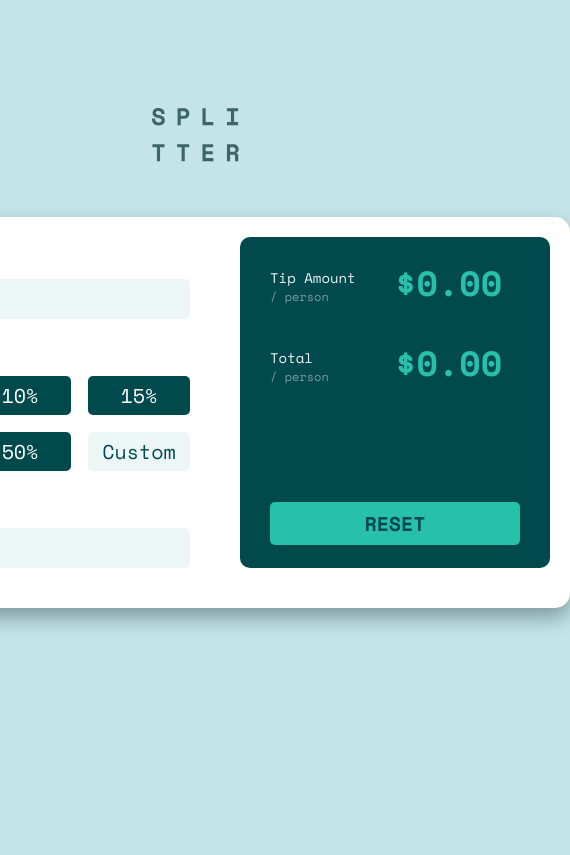
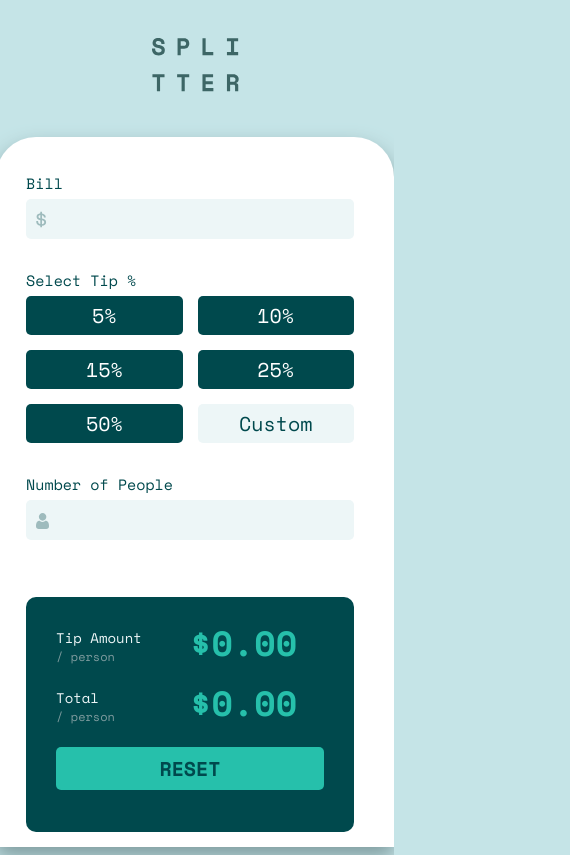
Before and after one commit to chris-base/Tip-Calculator-App, a plain HTML site: page index.html in a window 390 px wide. Shown: the whole page, 570 px wide, since content can reach past the window. Drawn offline with nearby package versions, Linux system fonts and the light colour scheme.

Commit message:
added mobile layout

```diff
--- a/styles.scss
+++ b/styles.scss
@@ -14,7 +14,7 @@ body {
 }
 
 .main-sections {
-	margin: 20px 20px 10px 30px;
+	margin: 0 20px 0 0;
 }
 
 .input-section {
@@ -39,6 +39,7 @@ body {
 	background-color: $White;
 	border-radius: 15px;
 	box-shadow: 0 10px 20px $Dark-grayish-cyan-two;
+	padding: 20px 20px 10px 30px;
 }
 
 .input-container-bill-number-of-people {
@@ -84,7 +85,8 @@ body {
 #main-output-container {
 	background-color: $Very-dark-cyan;
 	border-radius: 10px;
-	margin-bottom: 40px;
+	margin-bottom: 30px;
+	margin-top: 10px;
 }
 
 #tip-amount-total-text-container {
@@ -117,7 +119,7 @@ body {
 }
 
 #reset-button-container {
-	margin: 75px 30px 15px 30px;
+	margin: 70px 30px 40px 30px;
 }
 
 #reset-button {
@@ -133,3 +135,55 @@ body {
 	color: $Very-dark-cyan;
 	cursor: pointer;
 }
+
+@media (max-width: 850px) {
+
+	#app-container {
+		width: 550px;
+	}
+
+}
+
+@media (max-width: 600px) {
+
+	#logo-container {
+		margin-top: 30px;
+	}
+
+	#app-container {
+		width: 93%;
+		height: 690px;
+		margin: 40px 0px 0px 0px;
+		border-radius: 40px 40px 0px 0px;
+		grid-template-columns: 100%;
+		padding-bottom: 0;
+	}
+
+	#main-output-container {
+		margin: 0px 20px 0px 0;
+		height: 94%;
+	}
+
+	.main-sections {
+		margin-bottom: -30px;
+	}
+
+	#reset-button-container {
+		margin: 0px 30px 0px 30px;
+	}
+
+	#select-tip-buttons-container {
+		grid-template-columns: 50% 50%;
+		gap: 15px;
+		margin-right: 15px;
+	}
+
+	.select-tip-buttons {
+		padding: 5px 0 5px 0;
+	}
+
+	.tip-total-text {
+		margin-bottom: 10px;
+	}
+
+}
```
Also changed, not shown: styles.css, 1 other file.
